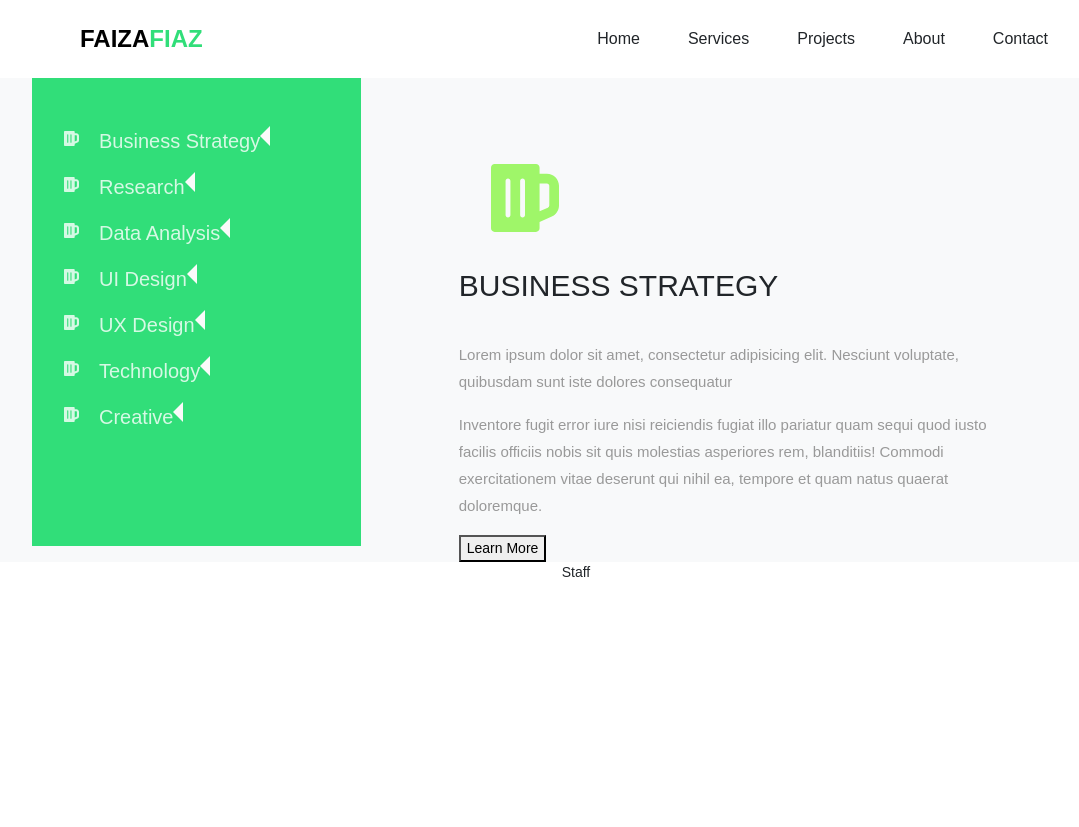
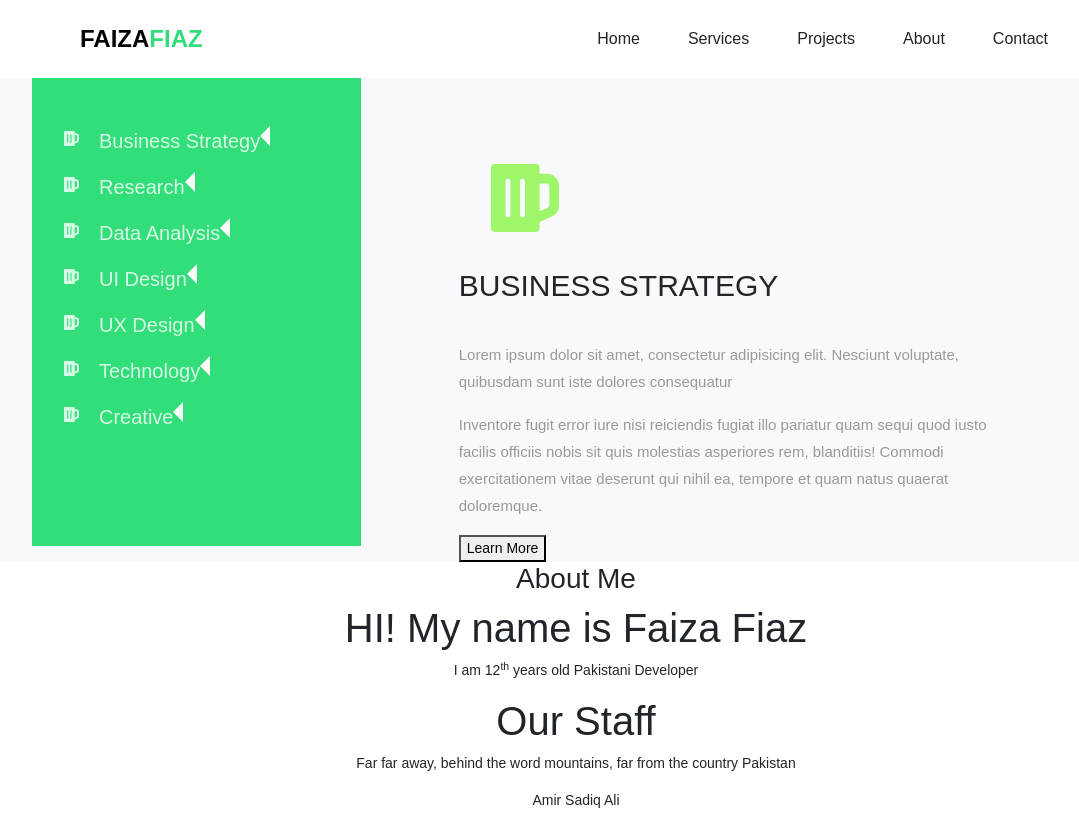
Before and after one commit to faiza203/Portfolio, a React (Create React App) app: page / in a window 1280 px wide. Shown: the whole page, without its empty margins (64-1143 px from the left). Before the commit the page ends 800 px from the top, so only its background shows below. Built offline with nearby package versions, Linux system fonts and the light colour scheme.

Commit message:
Add Staff for images

```diff
--- a/src/components/About.js
+++ b/src/components/About.js
@@ -4,6 +4,13 @@ import Staff from "./Staff";
 const About = () => {
   return (
     <div>
+      <div>
+        <h3>About Me</h3>
+        <h1>HI! My name is Faiza Fiaz</h1>
+        <p>
+          I am 12<sup>th</sup> years old Pakistani Developer
+        </p>
+      </div>
       <Staff />
     </div>
   );
--- a/src/components/Staff.js
+++ b/src/components/Staff.js
@@ -1,7 +1,22 @@
 import React from "react";
 
 const Staff = () => {
-  return <div>Staff</div>;
+  return (
+    <div>
+      <h1>Our Staff</h1>
+      <p>
+        Far far away, behind the word mountains, far from the country Pakistan
+      </p>
+      <div>
+        <div>
+          <div className="amirImage backgroundImgDiv"></div>
+          <p>Amir Sadiq Ali</p>
+        </div>
+        <div></div>
+        <div></div>
+      </div>
+    </div>
+  );
 };
 
 export default Staff;
```
